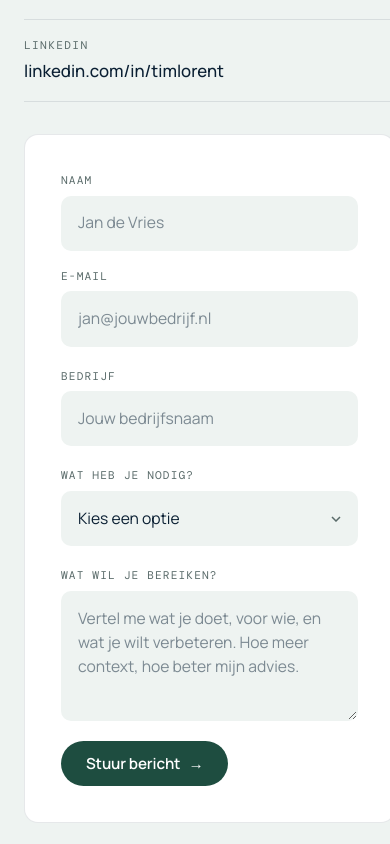
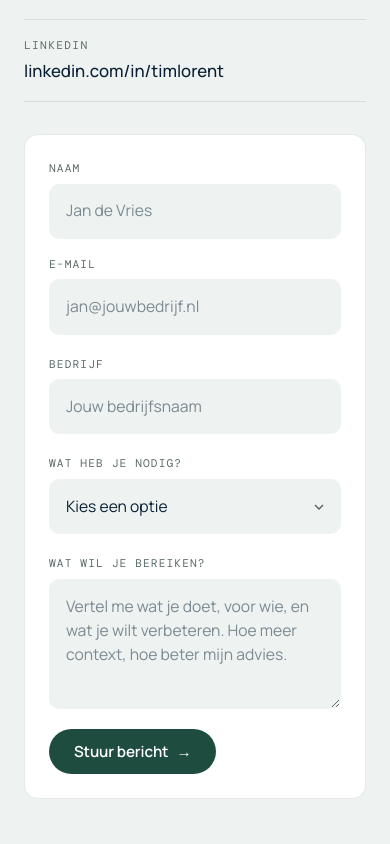
Before and after one commit to tlorent/lorentwebworks-nl, a Next.js app: page / in a window 390 px wide. Shown: the part 10000-10844 px from the top of the page. Built offline with nearby package versions, Linux system fonts and the light colour scheme.

Commit message:
fix: fix hero responsiveness

```diff
--- a/src/app/globals.css
+++ b/src/app/globals.css
@@ -1384,18 +1384,22 @@ footer .nav-logo-mark {
   display: flex;
   flex-direction: column;
   gap: 1.25rem;
+  min-width: 0;
+  max-width: 100%;
 }
 
 .form-row {
   display: grid;
   grid-template-columns: 1fr 1fr;
   gap: 1rem;
+  min-width: 0;
 }
 
 .form-group {
   display: flex;
   flex-direction: column;
   gap: 0.4rem;
+  min-width: 0;
 }
 
 .form-group label {
@@ -1418,6 +1422,10 @@ footer .nav-logo-mark {
   color: var(--color-ink);
   outline: none;
   appearance: none;
+  width: 100%;
+  min-width: 0;
+  max-width: 100%;
+  box-sizing: border-box;
   transition:
     border-color 0.18s,
     background-color 0.18s;
@@ -1805,15 +1813,14 @@ footer {
     padding-bottom: 3rem;
   }
   .hero-grid {
-    grid-template-columns: 1fr;
-    gap: 3rem;
+    grid-template-columns: 1.1fr 1fr;
+    gap: 2.5rem;
   }
   .hero-portrait {
-    max-width: 380px;
-    margin: 0 auto;
+    max-width: 360px;
   }
   .hero-portrait-card {
-    left: 0;
+    left: -1rem;
     bottom: -1rem;
   }
 
@@ -1902,8 +1909,25 @@ footer {
   .form-row {
     grid-template-columns: 1fr;
   }
+  .contact-form {
+    padding: 1.5rem;
+  }
   .faq-answer {
     padding-right: 1rem;
+  }
+}
+
+@media (max-width: 720px) {
+  .hero-grid {
+    grid-template-columns: 1fr;
+    gap: 3rem;
+  }
+  .hero-portrait {
+    max-width: 380px;
+    margin: 0 auto;
+  }
+  .hero-portrait-card {
+    left: 0;
   }
 }
 
```
